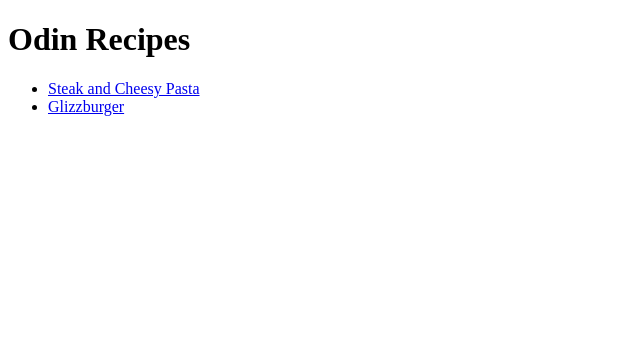
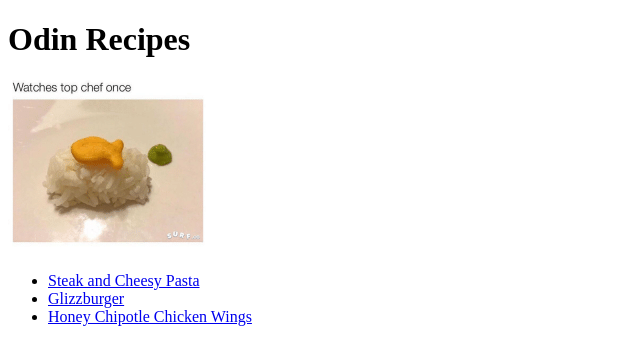
Before and after one commit to corlm92/odin-recipes, a plain HTML site: page index.html in a window 1280 px wide. Shown: the whole page, without its empty margins (0-640 px from the left). Drawn offline with Linux system fonts and the light colour scheme.

Commit message:
Linked chicken wings recipe to homepage and added homepage image.

```diff
--- a/index.html
+++ b/index.html
@@ -6,9 +6,11 @@
     </head>
     <body>
         <h1>Odin Recipes</h1>
+        <img src="images/topchef.png" alt="Top chef meme">
         <ul>
             <li> <a href="recipes/steakandpasta.html">Steak and Cheesy Pasta</a></li>
             <li> <a href="recipes/glizzburger.html">Glizzburger</a> </li>
+            <li><a href="recipes/chickenwings.html">Honey Chipotle Chicken Wings</a></li>
         </ul>
     </body>
 </html>
```
Also changed, not shown: images/topchef.png (added).
